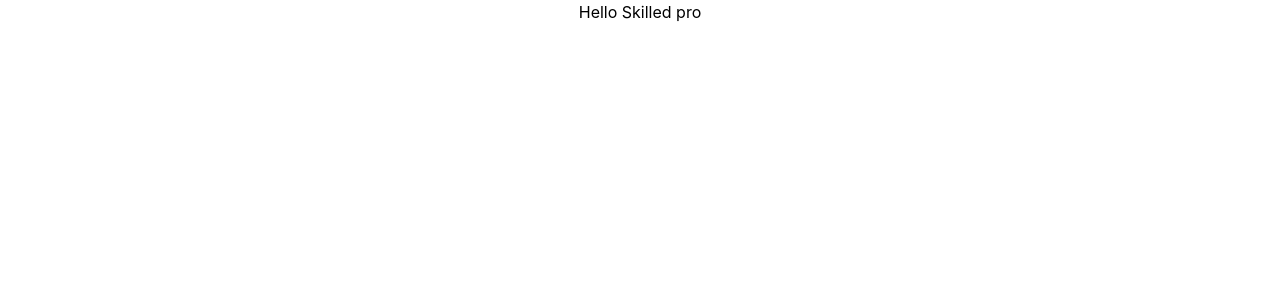
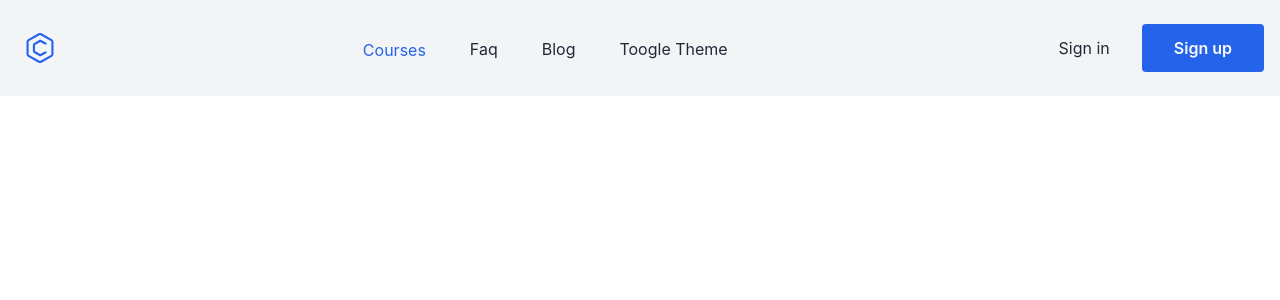
Before and after one commit to ahasanUllah/SkilledPro-client, a React (Create React App) app: page / in a window 1280 px wide. Shown: the top 300 px of the page. Built offline with nearby package versions, Linux system fonts and the light colour scheme.

Commit message:
Router and Header set up

```diff
--- a/src/App.js
+++ b/src/App.js
@@ -1,10 +1,12 @@
-import logo from './logo.svg';
+
+import { RouterProvider } from 'react-router-dom';
 import './App.css';
+import { router } from './components/routes/routes';
 
 function App() {
   return (
     <div className="App">
-      <h2>Hello Skilled pro</h2>
+      <RouterProvider router={router}></RouterProvider>
     </div>
   );
 }
--- /dev/null
+++ b/src/components/Header.js
@@ -0,0 +1,43 @@
+import React from 'react';
+import { Link } from 'react-router-dom';
+
+const Header = () => {
+
+    return (
+        <header className="p-4 bg-gray-100 text-gray-800">
+	<div className="container flex justify-between h-16 mx-auto">
+		<Link rel="noopener noreferrer" to="/" aria-label="Back to homepage" className="flex items-center p-2">
+			<svg xmlns="http://www.w3.org/2000/svg" fill="currentColor" viewBox="0 0 32 32" className="w-8 h-8 text-blue-600">
+				<path d="M27.912 7.289l-10.324-5.961c-0.455-0.268-1.002-0.425-1.588-0.425s-1.133 0.158-1.604 0.433l0.015-0.008-10.324 5.961c-0.955 0.561-1.586 1.582-1.588 2.75v11.922c0.002 1.168 0.635 2.189 1.574 2.742l0.016 0.008 10.322 5.961c0.455 0.267 1.004 0.425 1.59 0.425 0.584 0 1.131-0.158 1.602-0.433l-0.014 0.008 10.322-5.961c0.955-0.561 1.586-1.582 1.588-2.75v-11.922c-0.002-1.168-0.633-2.189-1.573-2.742zM27.383 21.961c0 0.389-0.211 0.73-0.526 0.914l-0.004 0.002-10.324 5.961c-0.152 0.088-0.334 0.142-0.53 0.142s-0.377-0.053-0.535-0.145l0.005 0.002-10.324-5.961c-0.319-0.186-0.529-0.527-0.529-0.916v-11.922c0-0.389 0.211-0.73 0.526-0.914l0.004-0.002 10.324-5.961c0.152-0.090 0.334-0.143 0.53-0.143s0.377 0.053 0.535 0.144l-0.006-0.002 10.324 5.961c0.319 0.185 0.529 0.527 0.529 0.916z"></path>
+				<path d="M22.094 19.451h-0.758c-0.188 0-0.363 0.049-0.515 0.135l0.006-0.004-4.574 2.512-5.282-3.049v-6.082l5.282-3.051 4.576 2.504c0.146 0.082 0.323 0.131 0.508 0.131h0.758c0.293 0 0.529-0.239 0.529-0.531v-0.716c0-0.2-0.11-0.373-0.271-0.463l-0.004-0.002-5.078-2.777c-0.293-0.164-0.645-0.26-1.015-0.26-0.39 0-0.756 0.106-1.070 0.289l0.010-0.006-5.281 3.049c-0.636 0.375-1.056 1.055-1.059 1.834v6.082c0 0.779 0.422 1.461 1.049 1.828l0.009 0.006 5.281 3.049c0.305 0.178 0.67 0.284 1.061 0.284 0.373 0 0.723-0.098 1.027-0.265l-0.012 0.006 5.080-2.787c0.166-0.091 0.276-0.265 0.276-0.465v-0.716c0-0.293-0.238-0.529-0.529-0.529z"></path>
+			</svg>
+		</Link>
+		<ul className="items-stretch hidden space-x-3 lg:flex">
+			<li className="flex">
+				<Link rel="noopener noreferrer" to="/" className="flex items-center px-4 -mb-1  border-transparent text-blue-600 border-blue-600">Courses</Link>
+			</li>
+			<li className="flex">
+				<Link rel="noopener noreferrer" to="/" className="flex items-center px-4 -mb-1 border-b-2 border-transparent">Faq</Link>
+			</li>
+			<li className="flex">
+				<Link rel="noopener noreferrer" to="/" className="flex items-center px-4 -mb-1 border-b-2 border-transparent">Blog</Link>
+			</li>
+			<li className="flex">
+				<Link rel="noopener noreferrer" to="/" className="flex items-center px-4 -mb-1 border-b-2 border-transparent">Toogle Theme</Link>
+			</li>
+		</ul>
+		<div className="items-center flex-shrink-0 hidden lg:flex">
+			<button className="self-center px-8 py-3 rounded">Sign in</button>
+			<button className="self-center px-8 py-3 font-semibold rounded bg-blue-600 text-gray-50">Sign up</button>
+		</div>
+		<button className="p-4 lg:hidden">
+			<svg xmlns="http://www.w3.org/2000/svg" fill="none" viewBox="0 0 24 24" stroke="currentColor" className="w-6 h-6 text-gray-800">
+				<path strokeLinecap="round" strokeLinejoin="round" strokeWidth="2" d="M4 6h16M4 12h16M4 18h16"></path>
+			</svg>
+		</button>
+	</div>
+</header>
+    );
+};
+
+export default Header;
--- /dev/null
+++ b/src/components/routes/routes.js
@@ -0,0 +1,8 @@
+
+import { createBrowserRouter } from 'react-router-dom'
+import Header from '../Header'
+export const router = createBrowserRouter([
+{
+    path:'/', element: <Header></Header>
+}
+])
```
